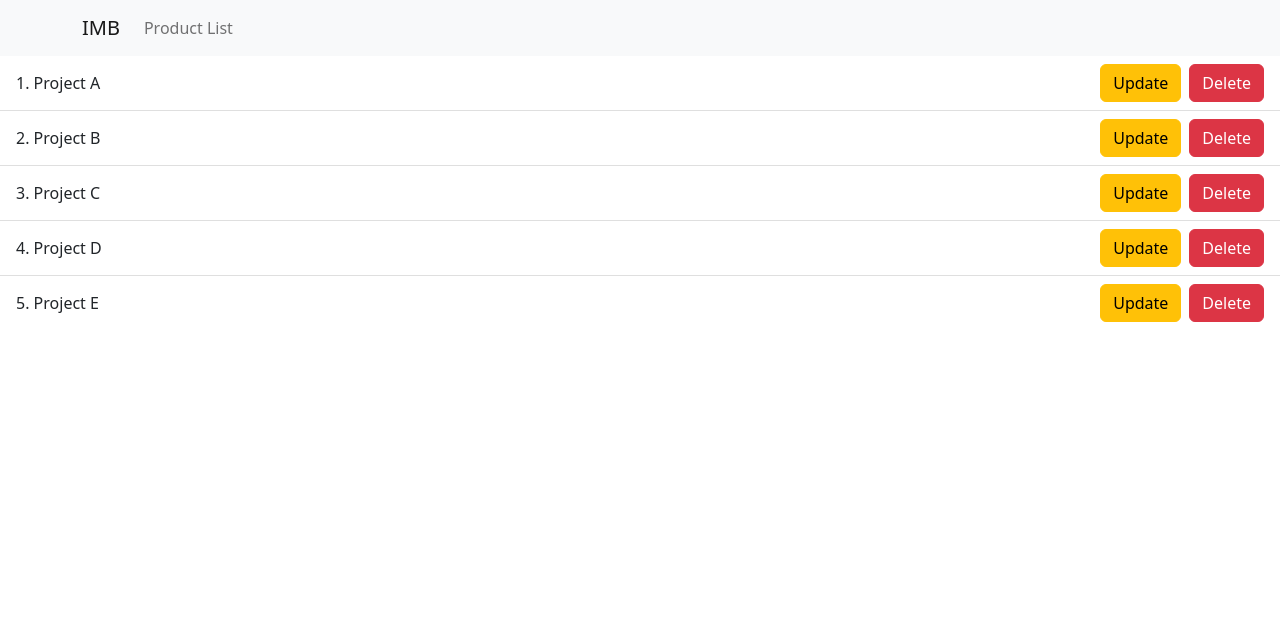
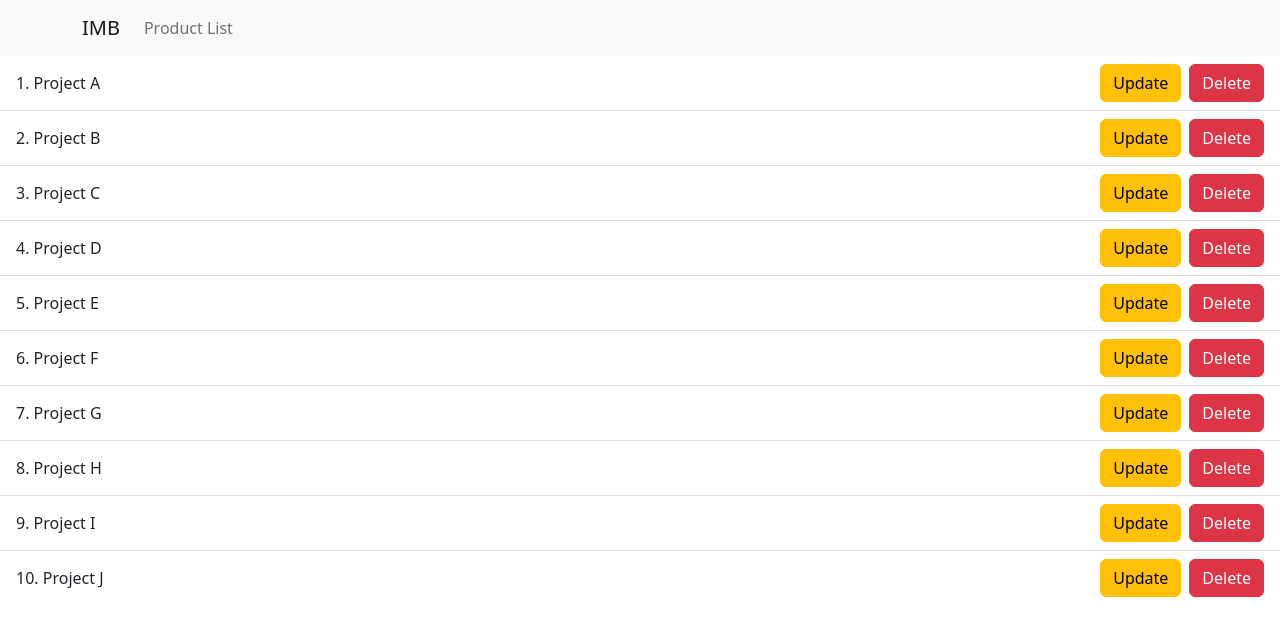
Before and after one commit to choiari1002/Ari-Choi-IS24-full-stack-competition-req97073, a React (Create React App) app: page / in a window 1280 px wide. Shown: the top 636 px of the page. Built offline with nearby package versions, Linux system fonts and the light colour scheme.

Commit message:
add more dummy data

```diff
--- a/src/Data.js
+++ b/src/Data.js
@@ -73,6 +73,81 @@ let data = [
     scrumMasterName: "John Smith",
     startDate: "2022/02/01",
     methodology: "Scrum"
+  },
+  {
+    productId: 6,
+    productName: "Project F",
+    productOwnerName: "Amanda Johnson",
+    Developers: [
+      "John Smith",
+      "David Lee",
+      "Jason Kim",
+      "Lisa Chen",
+      "Michael Davis"
+    ],
+    scrumMasterName: "Julia Lee",
+    startDate: "2022/04/01",
+    methodology: "Kanban"
+  },
+  {
+    productId: 7,
+    productName: "Project G",
+    productOwnerName: "Jennifer Lee",
+    Developers: [
+      "Mary Brown",
+      "David Lee",
+      "Lisa Chen",
+      "Jason Kim",
+      "Mark Taylor"
+    ],
+    scrumMasterName: "Amanda Johnson",
+    startDate: "2021/11/15",
+    methodology: "Scrum"
+  },
+  {
+    productId: 8,
+    productName: "Project H",
+    productOwnerName: "David Lee",
+    Developers: [
+      "John Smith",
+      "Lisa Chen",
+      "Amanda Johnson",
+      "Julia Lee",
+      "Sarah Johnson"
+    ],
+    scrumMasterName: "Michael Davis",
+    startDate: "2022/03/15",
+    methodology: "Kanban"
+  },
+  {
+    productId: 9,
+    productName: "Project I",
+    productOwnerName: "Julia Lee",
+    Developers: [
+      "David Lee",
+      "Lisa Chen",
+      "Jason Kim",
+      "Amanda Johnson",
+      "Jennifer Lee"
+    ],
+    scrumMasterName: "John Smith",
+    startDate: "2022/01/15",
+    methodology: "Scrum"
+  },
+  {
+    productId: 10,
+    productName: "Project J",
+    productOwnerName: "Mark Taylor",
+    Developers: [
+      "John Smith",
+      "David Lee",
+      "Lisa Chen",
+      "Jason Kim",
+      "Michael Davis"
+    ],
+    scrumMasterName: "Amanda Johnson",
+    startDate: "2022/05/01",
+    methodology: "Kanban"
   }
 ]
 
```
